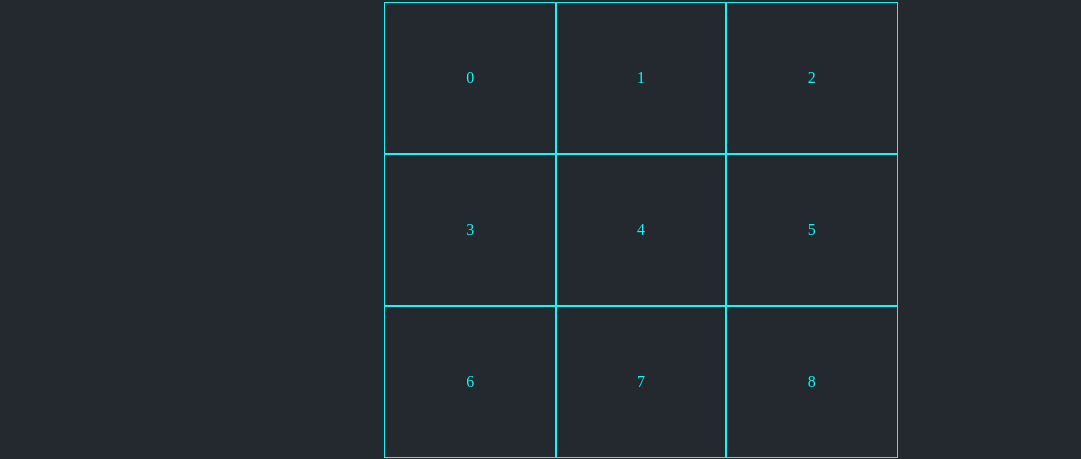
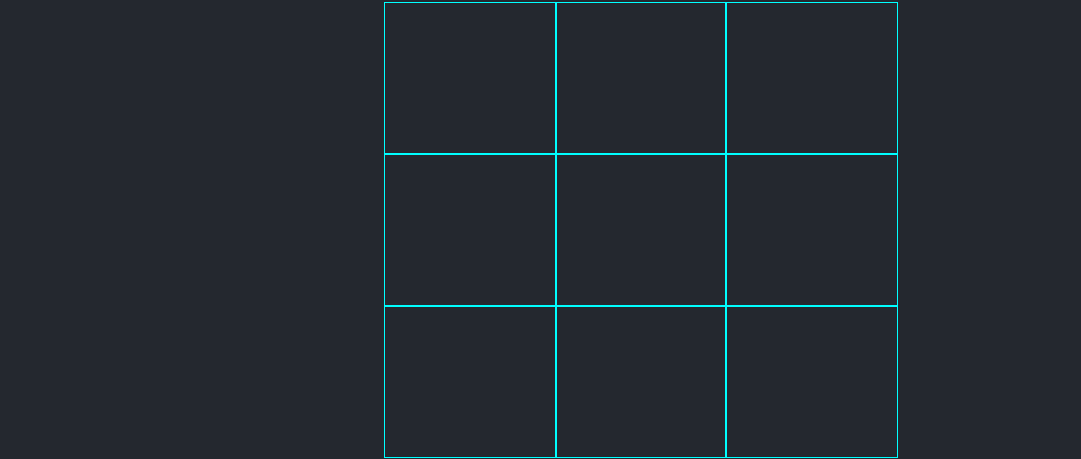
Before and after one commit to CD-Mackay/mini-arcade, a React app: page /tictactoe in a window 1280 px wide. Both pictures are taken after a click on the button "Human". Shown: the part 195-654 px from the top of the page, without its empty margins (0-1081 px from the left). Built offline with nearby package versions, Linux system fonts and the light colour scheme.

Commit message:
Remove indexes from gamesquares

```diff
--- a/client/src/components/games/tictactoe/atoms/gameSquare/GameSquare.js
+++ b/client/src/components/games/tictactoe/atoms/gameSquare/GameSquare.js
@@ -22,7 +22,6 @@ const GameSquare = ({index, setSquareSelected, value}) => {
   return (
     <StyledGameSquare id={`game-square-${index}`} onClick={handleSquareSelect} opacity={opacity}>
       {value && <p>{value === 1 ? "x" : "o"}</p>}
-      <h5>{index}</h5>
     </StyledGameSquare>
   )
 };
```
